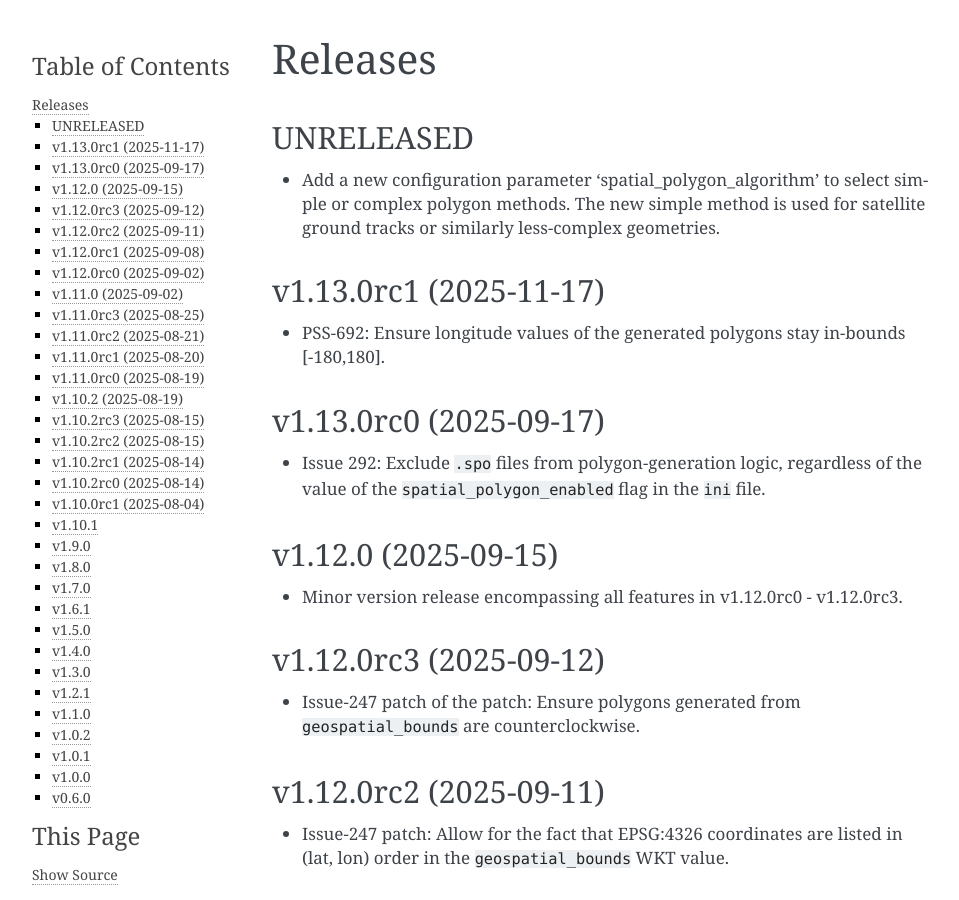
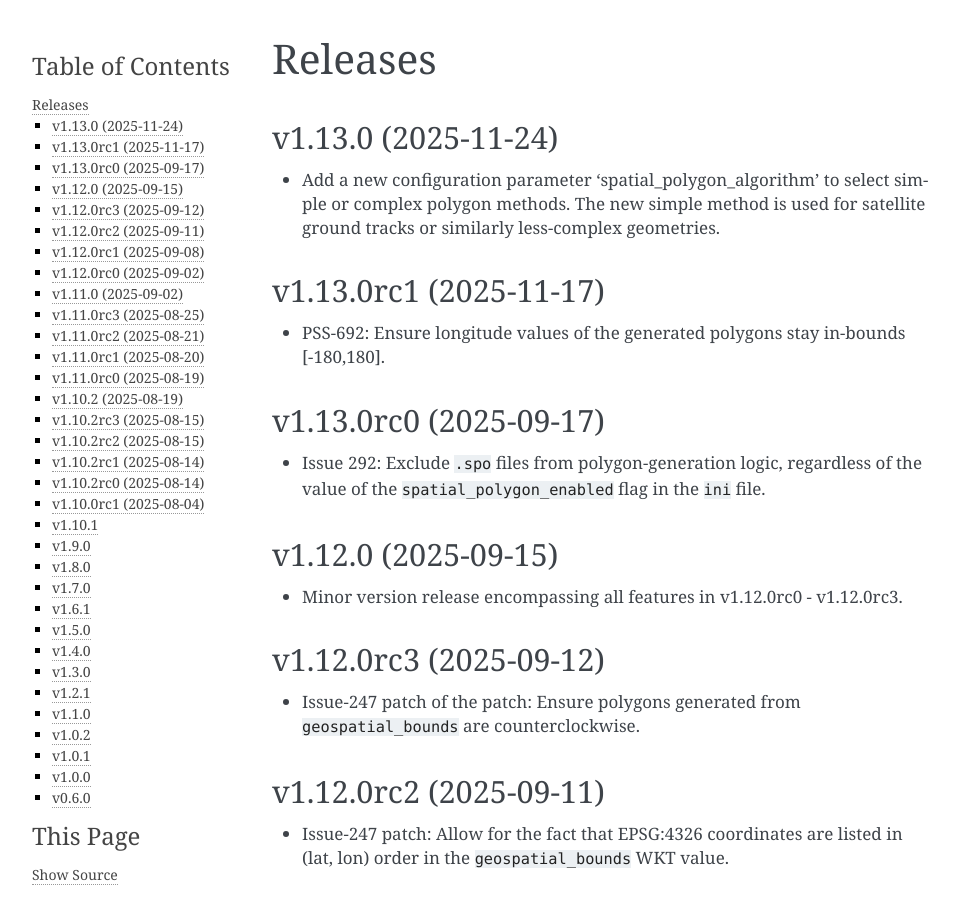
Before and after one commit to nsidc/granule-metgen, a Sphinx documentation site: the page built from docs/source/releases.rst, in a window 1280 px wide and 900 px high. Shown: the whole window, without its empty margins (148-1107 px from the left). Built offline with Sphinx 7.4.7, drawn with Linux system fonts in a browser that asks for light colours.

Commit message:
Bump version: 1.13.0rc1 → 1.13.0

```diff
--- a/CHANGELOG.md
+++ b/CHANGELOG.md
@@ -1,4 +1,4 @@
-## UNRELEASED
+## v1.13.0 (2025-11-24)
 
 * Add a new configuration parameter 'spatial_polygon_algorithm' to select simple or
   complex polygon methods. The new simple method is used for satellite ground tracks
--- a/docs/source/conf.py
+++ b/docs/source/conf.py
@@ -6,8 +6,8 @@
 project = "MetGenC"
 copyright = "2024, NSIDC"
 author = "National Snow and Ice Data Center"
-release = "v1.13.0rc1"
-version = "v1.13.0rc1"
+release = "v1.13.0"
+version = "v1.13.0"
 
 extensions = [
     "myst_parser",
--- a/pyproject.toml
+++ b/pyproject.toml
@@ -1,6 +1,6 @@
 [tool.poetry]
 name = "nsidc-metgenc"
-version = "1.13.0rc1"
+version = "1.13.0"
 description = "The nsidc-metgenc package enables data producers as well as Operations staff managing the data ingest workflow to create metadata files conforming to NASA's Common Metadata Repository UMM-G specification."
 authors = ["National Snow and Ice Data Center (NSIDC) <nsidc@nsidc.org>"]
 readme = "README.md"
@@ -53,7 +53,7 @@
 beautifulsoup4 = "^4.13.4"
 
 [tool.bumpversion]
-current_version = "1.13.0rc1"
+current_version = "1.13.0"
 parse = """(?x)
     (?P<major>0|[1-9]\\d*)\\.
     (?P<minor>0|[1-9]\\d*)\\.
```
Also changed, not shown: 1 other file.
